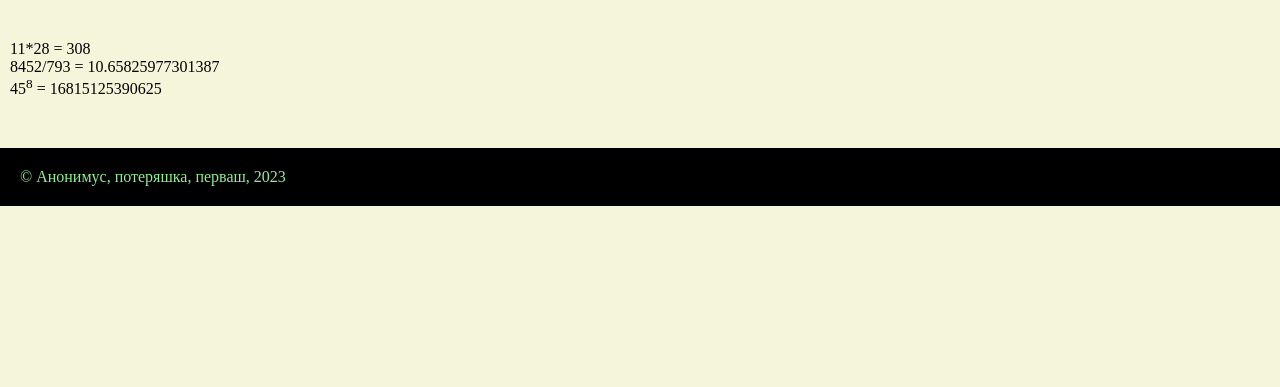
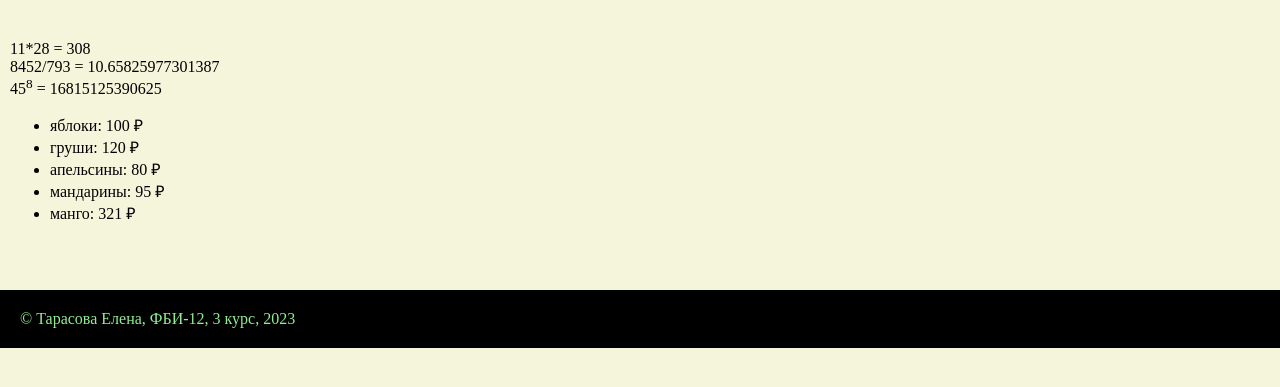
Before and after one commit to Leeeeennaa/web-programming-labs2, a Flask app: page /lab2/example in a window 1280 px wide. Shown: the part 58-445 px from the top of the page. Run offline with Flask 3, Linux system fonts and the light colour scheme.

Commit message:
Цикл в шаблоне

```diff
--- a/app.py
+++ b/app.py
@@ -138,8 +138,16 @@ def Curtains():
 '''
 @app.route('/lab2/example')
 def example():
-    name = ''
+    name = 'Тарасова Елена'
     nomber = '2'
-    group = ''
-    course = ''
-    return render_template('example.html', name=name,nomber=nomber, group=group, course=course)
+    group = ' ФБИ-12'
+    course = ' 3 курс'
+    fruits = [
+        {'name': 'яблоки', 'price': 100},
+        {'name': 'груши', 'price': 120},
+        {'name': 'апельсины', 'price': 80},
+        {'name': 'мандарины', 'price': 95},
+        {'name': 'манго', 'price': 321}
+    ]
+    return render_template('example.html', name=name,nomber=nomber,
+                            group=group, course=course, fruits=fruits)
--- a/templates/example.html
+++ b/templates/example.html
@@ -14,7 +14,12 @@
     <main>
         11*28 = {{11*28}}<br>
         8452/793 = {{8452/793}}<br>
-        45<sup>8</sup> = {{45**8}}
+        45<sup>8</sup> = {{45**8}}<br>
+        <ul>
+            {% for f in fruits %}
+            <li>{{f.name}}: {{f.price}} &#x20bd</li>
+            {% endfor %}
+        </ul>
     </main>
 
     <footer>
```
